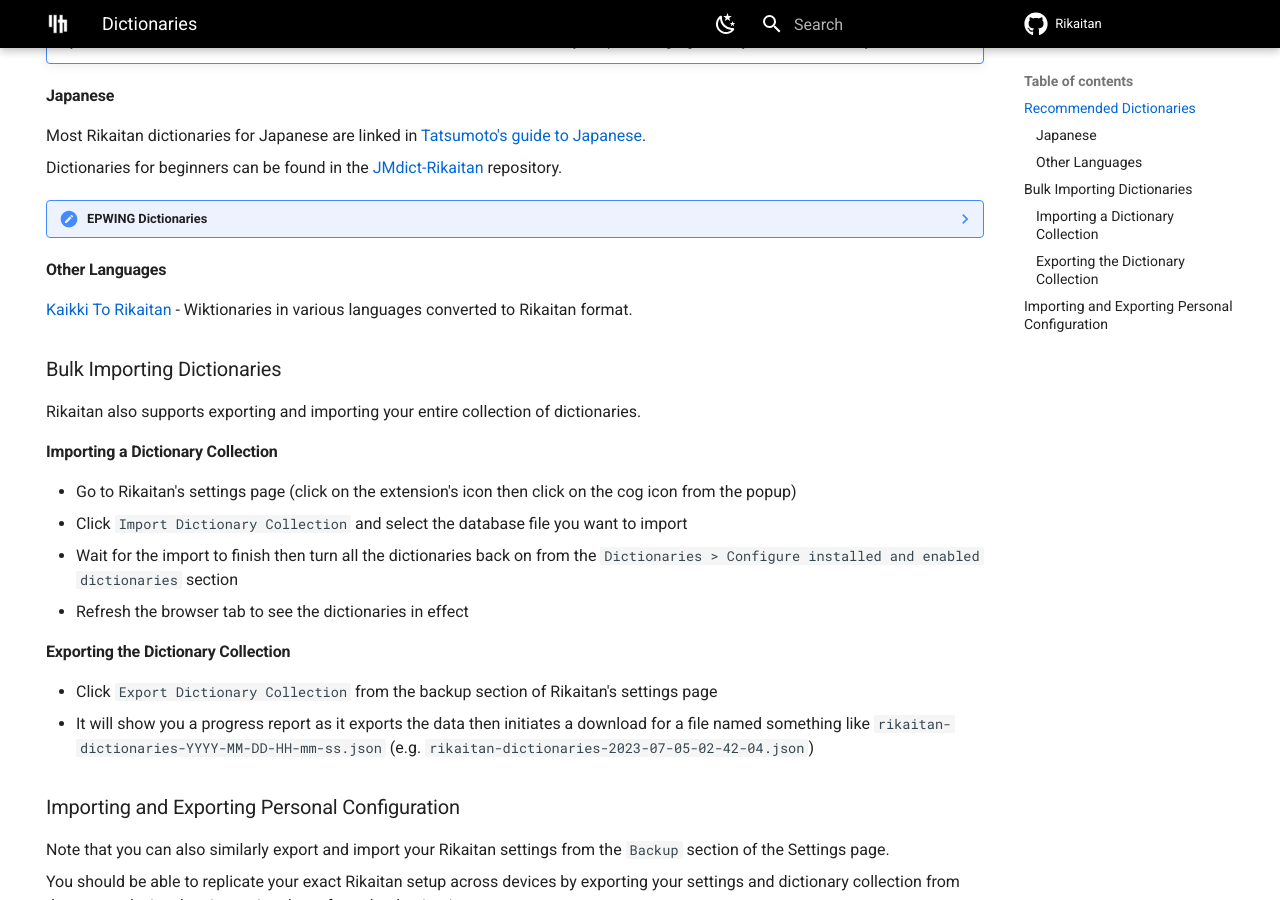
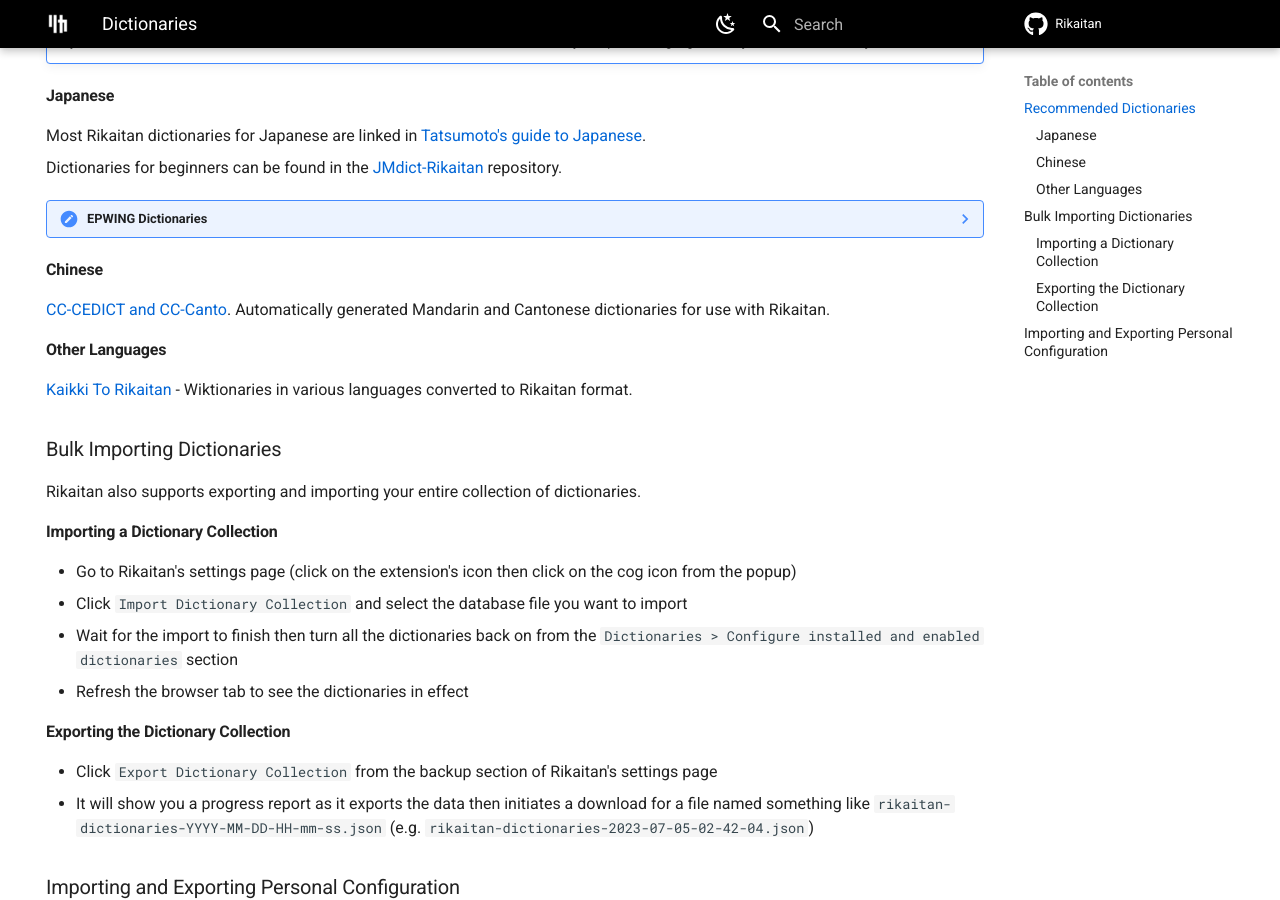
Before and after one commit to rikaitan/rikaitan.github.io, an MkDocs documentation site: the page built from docs/dictionaries.md, in a window 1280 px wide and 900 px high, scrolled down 388 px. Built offline with MkDocs 1.6.1 and Material for MkDocs 9.7.7, drawn with Linux system fonts in a browser that asks for light colours; comment, search, counter and statistics services are not loaded.

Commit message:
add chinese

```diff
--- a/docs/dictionaries.md
+++ b/docs/dictionaries.md
@@ -31,6 +31,11 @@ Dictionaries for beginners can be found in the
 
     Unfortunately, as most of the dictionaries released in this format are proprietary, you will need to procure these dictionaries yourself and import them using [Rikaitan Import](https://github.com/Ajatt-Tools/rikaitan-import). Check the project page for additional details.
 
+#### Chinese
+
+[CC-CEDICT and CC-Canto](https://github.com/Ajatt-Tools/cc-cedict-rikaitan).
+Automatically generated Mandarin and Cantonese dictionaries for use with Rikaitan.
+
 #### Other Languages
 
 [Kaikki To Rikaitan](https://github.com/Ajatt-Tools/kaikki-to-rikaitan/blob/master/downloads.md) - Wiktionaries in various languages converted to Rikaitan format.
```
